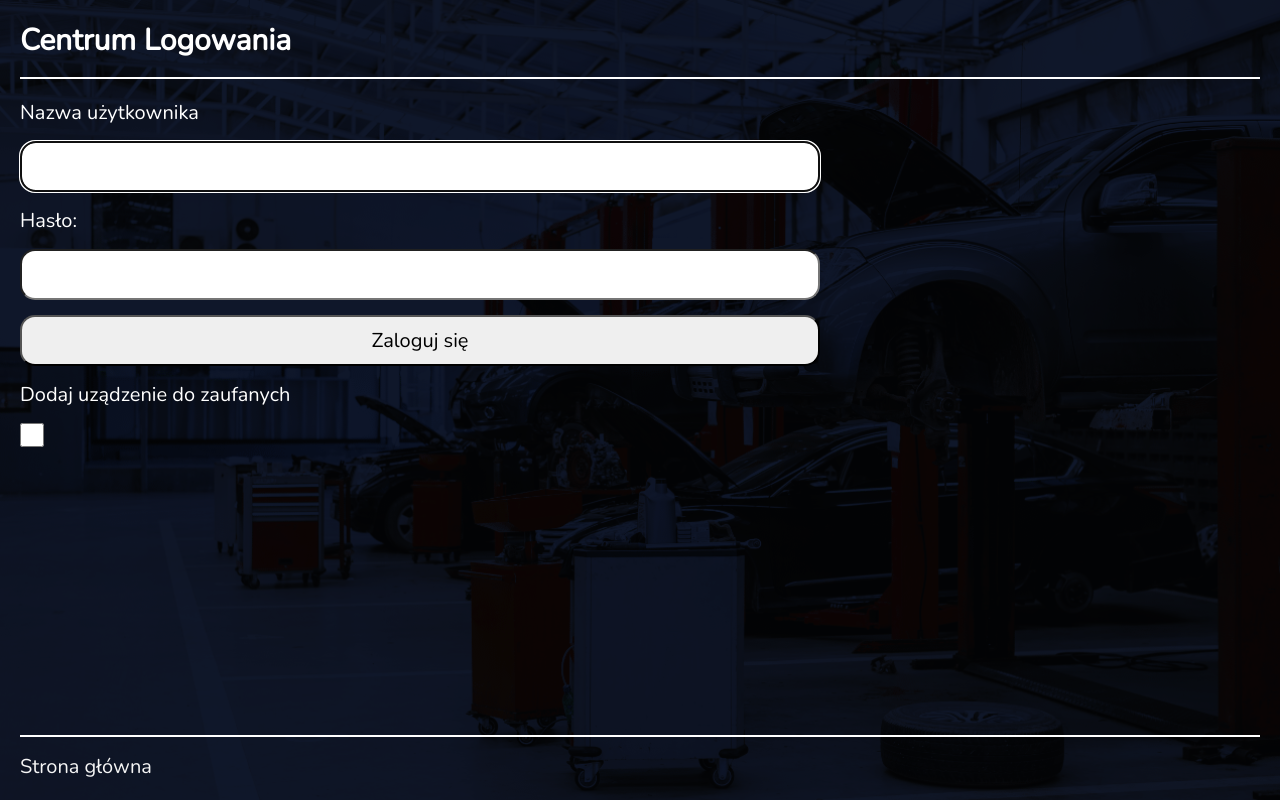
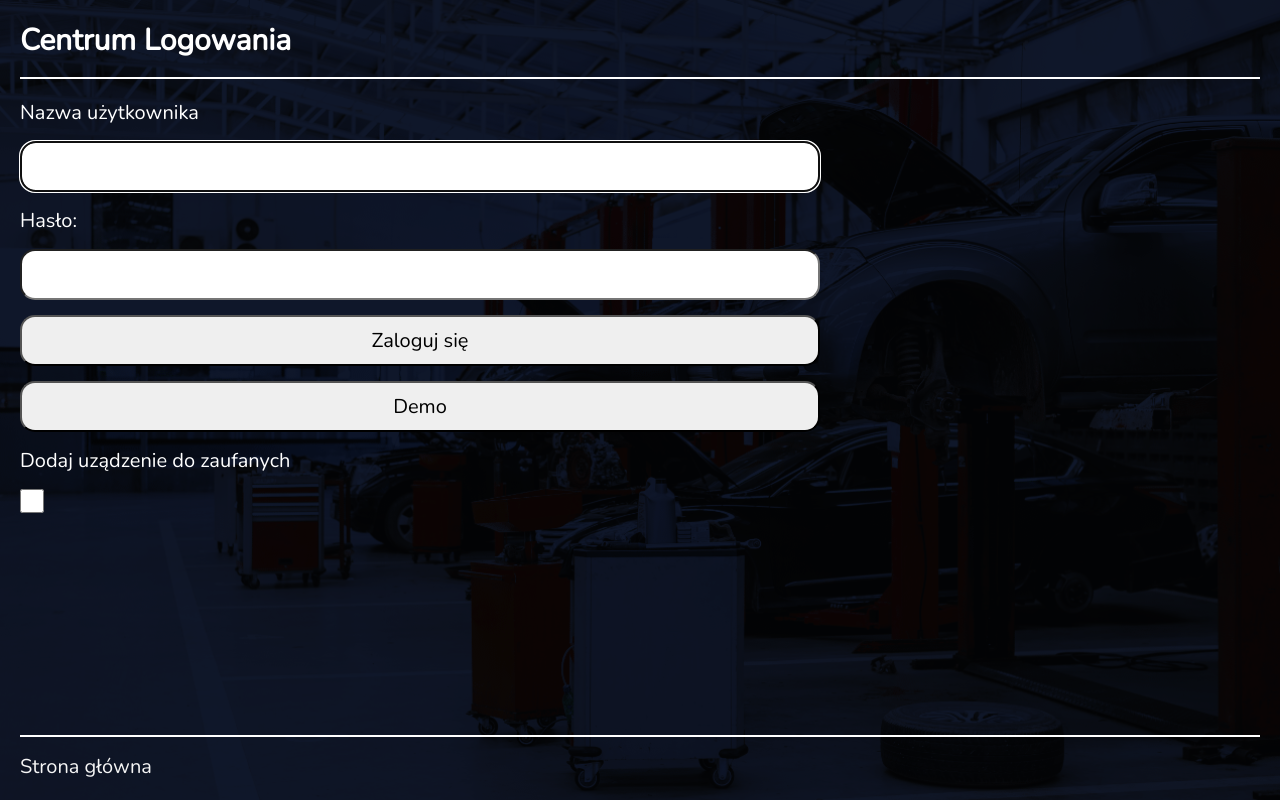
Before and after one commit to Desparion7/WorkShop, a React (Create React App) app: page /WorkShop_frontend/login in a window 1280 px wide. Built offline with nearby package versions, Linux system fonts and the light colour scheme.

Commit message:
add demo login button and change visual aspects

```diff
--- a/src/app/api/apiSlice.js
+++ b/src/app/api/apiSlice.js
@@ -1,5 +1,8 @@
 import { createApi, fetchBaseQuery } from '@reduxjs/toolkit/query/react'
 import { setCredentials } from '../../features/auth/authSlice'
+
+// 'http://local-host:5000'
+// 'https://dead-toad-frock.cyclic.app'
 
 const baseQuery = fetchBaseQuery({
     baseUrl: 'https://dead-toad-frock.cyclic.app',
--- a/src/features/auth/Login.js
+++ b/src/features/auth/Login.js
@@ -36,10 +36,15 @@ const Login = () => {
 		setPersist((prev) => !prev);
 	};
 
-	const handleSubmit = async (e) => {
-		e.preventDefault();
+	const handleSubmit = async (name, pass, e) => {
+		if (e) {
+			e.preventDefault();
+		}
 		try {
-			const { accessToken } = await login({ username, password }).unwrap();
+			const { accessToken } = await login({
+				username: name,
+				password: pass,
+			}).unwrap();
 			dispatch(setCredentials({ accessToken }));
 			setUsername('');
 			setPassword('');
@@ -71,7 +76,12 @@ const Login = () => {
 				<p ref={errRef} className={errClass} aria-live='assertive'>
 					{errMsg}
 				</p>
-				<form className='form' onSubmit={handleSubmit}>
+				<form
+					className='form'
+					onSubmit={() => {
+						handleSubmit(username, password);
+					}}
+				>
 					<label htmlFor='username'>Nazwa użytkownika</label>
 					<input
 						className='form__input'
@@ -93,6 +103,15 @@ const Login = () => {
 						required
 					/>
 					<button className='form__submit-button'>Zaloguj się</button>
+					<button
+						className='form__submit-button'
+						type='button'
+						onClick={() => {
+							handleSubmit('Mateusz', '1234$');
+						}}
+					>
+						Demo
+					</button>
 					<label htmlFor='persist' className='form__persist'>
 						Dodaj uządzenie do zaufanych
 					</label>
--- a/src/index.css
+++ b/src/index.css
@@ -50,6 +50,8 @@
 	color: var(--COLOR);
 	display: grid;
 	place-content: center;
+	cursor: pointer;
+	transition: transform 0.3s;
 }
 
 .icon-button:hover,
@@ -109,8 +111,11 @@ a:focus-visible {
 	display: flex;
 	flex-direction: column;
 	gap: 1rem;
+	transition: text-decoration 0.3s;
 }
-
+.welcome a:hover {
+	text-decoration: underline;
+}
 .public {
 	padding: 1em;
 	flex-grow: 1;
@@ -285,8 +290,11 @@ tr {
 .form__submit-button {
 	padding: 0.5em;
 	border-radius: 15px;
+	transition: background 0.3s;
 }
-
+.form__submit-button:hover {
+	background: rgb(202, 202, 202);
+}
 .form__input--text {
 	min-height: 150px;
 }
```
